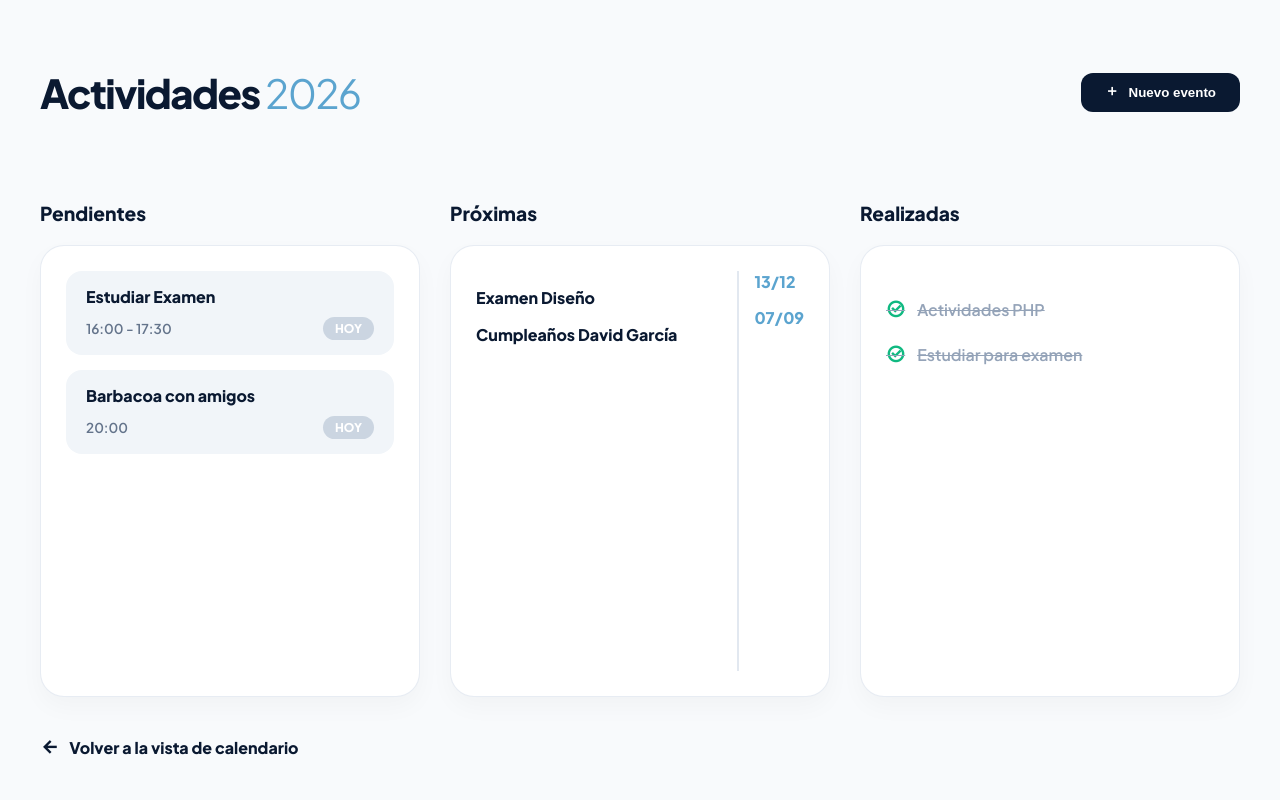
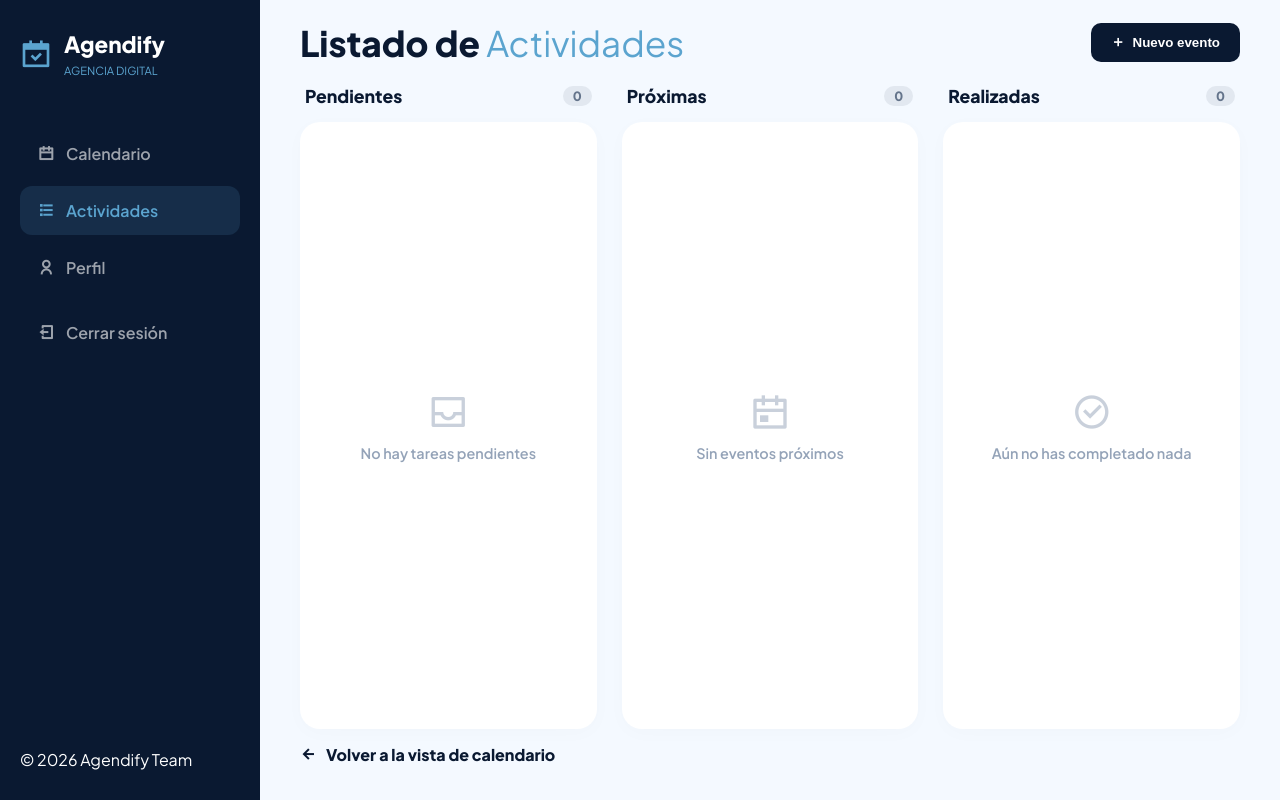
Before and after one commit to inevalenovruizgijon/Agendify, a PHP site: page /html/actividades.html in a window 1280 px wide. Run offline with PHP 8.4, Linux system fonts and the light colour scheme.

```diff
--- a/frontend/css/actividades.css
+++ b/frontend/css/actividades.css
@@ -1,183 +1,66 @@
-/* --- CONFIGURACIÓN GENERAL --- */
-body {
-    background-color: #f8fafc;
-    font-family: 'Plus Jakarta Sans', sans-serif;
-    margin: 0;
-    color: #0a1931;
+.activities-layout {
+    display: grid;
+    grid-template-columns: repeat(3, 1fr);
+    gap: 25px;
+    flex: 1; /* Ocupa el espacio entre header y footer */
+    min-height: 0; /* Evita desbordamiento */
 }
 
-.calendar-main {
-    padding: 40px;
-    max-width: 1200px;
-    margin: 0 auto;
+.activity-column {
+    display: flex;
+    flex-direction: column;
+    gap: 15px;
 }
 
-/* --- HEADER --- */
-.calendar-header {
+.column-header {
     display: flex;
     justify-content: space-between;
     align-items: center;
-    margin-bottom: 40px;
-}
-
-.calendar-header h1 {
-    font-size: 2.5rem;
-    font-weight: 800;
-    letter-spacing: -1.5px;
-}
-
-.calendar-header h1 span {
-    color: #5ba4cf;
-    font-weight: 400;
-}
-
-/* --- BOTÓN NUEVO EVENTO --- */
-.btn-add-event {
-    background: #0a1931;
-    color: white;
-    border: none;
-    padding: 12px 24px;
-    border-radius: 12px;
-    font-weight: 700;
-    display: flex;
-    align-items: center;
-    gap: 10px;
-    cursor: pointer;
-    transition: all 0.2s;
-}
-
-.btn-add-event:hover {
-    background: #162c4e;
-    transform: translateY(-2px);
-}
-
-/* --- LAYOUT DE COLUMNAS --- */
-.activities-layout {
-    display: grid;
-    grid-template-columns: repeat(3, 1fr);
-    gap: 30px;
-    margin-bottom: 40px;
+    padding: 0 5px;
 }
 
 .column-title {
-    font-size: 1.2rem;
+    font-size: 1.1rem;
     font-weight: 800;
-    margin-bottom: 20px;
-    color: #0a1931;
+    color: var(--sidebar-bg);
 }
 
-/* --- TARJETAS BLANCAS (Contenedores) --- */
-.container-white {
-    background: white;
-    border-radius: 24px;
-    padding: 25px;
-    min-height: 400px;
-    box-shadow: 0 10px 25px rgba(0, 0, 0, 0.03);
-    border: 1px solid rgba(226, 232, 240, 0.8);
+.count-badge {
+    background: #e2e8f0;
+    color: #64748b;
+    padding: 2px 10px;
+    border-radius: 20px;
+    font-size: 0.8rem;
+    font-weight: 700;
 }
 
-/* --- ITEMS DE ACTIVIDAD --- */
-.activity-item {
-    background: #f1f5f9;
-    padding: 15px 20px;
-    border-radius: 16px;
-    margin-bottom: 15px;
+.column-content {
+    flex: 1;
+    overflow-y: auto; /* Permite scroll solo dentro de la columna */
+    padding: 15px;
+    border-radius: 20px;
+    background: white;
+    box-shadow: 0 4px 20px rgba(0,0,0,0.02);
+}
+
+/* Estilo para cuando no hay nada */
+.empty-state {
     display: flex;
     flex-direction: column;
+    align-items: center;
+    justify-content: center;
+    height: 100%;
+    color: #94a3b8;
+    text-align: center;
     gap: 10px;
 }
 
-.activity-name {
-    font-weight: 700;
-    font-size: 1rem;
+.empty-state i {
+    font-size: 2.5rem;
+    opacity: 0.5;
 }
 
-.activity-meta {
-    display: flex;
-    justify-content: space-between;
-    align-items: center;
-}
-
-.time {
-    font-size: 0.85rem;
-    color: #64748b;
+.empty-state p {
+    font-size: 0.9rem;
     font-weight: 600;
 }
-
-/* BADGES */
-.badge {
-    padding: 4px 12px;
-    border-radius: 20px;
-    font-size: 0.75rem;
-    font-weight: 800;
-    text-transform: uppercase;
-}
-
-.badge.today {
-    background: #cbd5e1;
-    color: white;
-}
-
-/* --- COLUMNA PRÓXIMAS (Split) --- */
-.upcoming-split {
-    display: flex;
-    justify-content: space-between;
-}
-
-.upcoming-info p {
-    font-weight: 700;
-    margin-bottom: 15px;
-}
-
-.upcoming-sidebar {
-    display: flex;
-    flex-direction: column;
-    gap: 15px;
-    color: #5ba4cf;
-    font-weight: 700;
-    border-left: 2px solid #e2e8f0;
-    padding-left: 15px;
-}
-
-/* --- LISTA REALIZADAS --- */
-.done-list {
-    list-style: none;
-    padding: 0;
-}
-
-.done-list li {
-    display: flex;
-    align-items: center;
-    gap: 12px;
-    padding: 12px 0;
-    color: #94a3b8;
-    text-decoration: line-through;
-    font-weight: 600;
-}
-
-.done-list i {
-    color: #10b981; /* Verde éxito */
-    font-size: 1.2rem;
-    text-decoration: none;
-}
-
-/* --- ENLACE VOLVER (Corregido) --- */
-.view-list {
-    display: inline-flex;
-    align-items: center;
-    gap: 10px;
-    color: #0a1931;
-    text-decoration: none;
-    font-weight: 700;
-    font-size: 1rem;
-    transition: all 0.2s;
-}
-
-.view-list i {
-    font-size: 1.2rem;
-}
-
-.view-list:hover {
-    color: #5ba4cf;
-    transform: translateX(-5px);
-}
--- a/frontend/html/actividades.html
+++ b/frontend/html/actividades.html
@@ -1,82 +1,146 @@
 <!DOCTYPE html>
 <html lang="es">
-
 <head>
     <meta charset="UTF-8">
     <meta name="viewport" content="width=device-width, initial-scale=1.0">
     <title>Actividades | Agendify</title>
-    <link href="https://fonts.googleapis.com/css2?family=Plus+Jakarta+Sans:wght@400;600;800&display=swap"
-        rel="stylesheet">
+    <!-- Fuentes e Iconos -->
+    <link href="https://fonts.googleapis.com/css2?family=Plus+Jakarta+Sans:wght@400;600;800&display=swap" rel="stylesheet">
     <link href="https://cdn.jsdelivr.net/npm/remixicon@3.5.0/fonts/remixicon.css" rel="stylesheet">
+    <link rel="stylesheet" href="../css/calendar.css"> <!-- Reutilizamos el CSS base -->
     <link rel="stylesheet" href="../css/actividades.css">
 </head>
+<body class="calendar-page">
 
-<body>
+    <!-- SIDEBAR -->
+    <aside class="sidebar">
+        <div class="sidebar-logo">
+            <i class="ri-calendar-check-fill"></i>
+            <div class="logo-text">
+                <span class="brand-name">Agendify</span>
+                <span class="brand-sub">Agencia Digital</span>
+            </div>
+        </div>
+        <nav class="sidebar-nav">
+            <a href="calendar.html" class="nav-item">
+                <i class="ri-calendar-line"></i> <span>Calendario</span>
+            </a>
+            <a href="actividades.html" class="nav-item active">
+                <i class="ri-list-check"></i> <span>Actividades</span>
+            </a>
+            <a href="#" class="nav-item">
+                <i class="ri-user-line"></i> <span>Perfil</span>
+            </a>
+            <div class="nav-divider"></div>
+            <a href="index.html" class="nav-item logout">
+                <i class="ri-logout-box-line"></i> <span>Cerrar sesión</span>
+            </a>
+        </nav>
+        <div class="sidebar-footer">
+            <p>© 2026 Agendify Team</p>
+        </div>
+    </aside>
 
+    <!-- CONTENIDO PRINCIPAL -->
     <main class="calendar-main">
         <header class="calendar-header">
             <div class="header-info">
-                <h1>Actividades <span>2026</span></h1>
+                <h1>Listado de <span>Actividades</span></h1>
             </div>
-            <button class="btn-add-event">
+            <button class="btn-add-event" id="openModalBtn">
                 <i class="ri-add-line"></i>
                 <span>Nuevo evento</span>
             </button>
         </header>
 
+        <!-- Layout de Columnas (Kanban Style) -->
         <section class="activities-layout">
+
+            <!-- Columna Pendientes -->
             <div class="activity-column">
-                <h2 class="column-title">Pendientes</h2>
-                <div class="column-content container-white">
-                    <div class="activity-item">
-                        <span class="activity-name">Estudiar Examen</span>
-                        <div class="activity-meta">
-                            <span class="time">16:00 - 17:30</span>
-                            <span class="badge today">Hoy</span>
-                        </div>
-                    </div>
-                    <div class="activity-item">
-                        <span class="activity-name">Barbacoa con amigos</span>
-                        <div class="activity-meta">
-                            <span class="time">20:00</span>
-                            <span class="badge today">Hoy</span>
-                        </div>
+                <div class="column-header">
+                    <h2 class="column-title">Pendientes</h2>
+                    <span class="count-badge" id="count-pending">0</span>
+                </div>
+                <div class="column-content container-white" id="list-pending">
+                    <!-- JS inyectará las actividades aquí -->
+                    <div class="empty-state">
+                        <i class="ri-inbox-line"></i>
+                        <p>No hay tareas pendientes</p>
                     </div>
                 </div>
             </div>
 
+            <!-- Columna Próximas -->
             <div class="activity-column">
-                <h2 class="column-title">Próximas</h2>
-                <div class="column-content container-white upcoming-split">
-                    <div class="upcoming-info">
-                        <p>Examen Diseño</p>
-                        <p>Cumpleaños David García</p>
-                    </div>
-                    <div class="upcoming-sidebar">
-                        <span>13/12</span>
-                        <span>07/09</span>
+                <div class="column-header">
+                    <h2 class="column-title">Próximas</h2>
+                    <span class="count-badge" id="count-upcoming">0</span>
+                </div>
+                <div class="column-content container-white" id="list-upcoming">
+                    <div class="empty-state">
+                        <i class="ri-calendar-event-line"></i>
+                        <p>Sin eventos próximos</p>
                     </div>
                 </div>
             </div>
 
+            <!-- Columna Realizadas -->
             <div class="activity-column">
-                <h2 class="column-title">Realizadas</h2>
-                <div class="column-content container-white">
-                    <ul class="done-list">
-                        <li><i class="ri-checkbox-circle-line"></i> Actividades PHP</li>
-                        <li><i class="ri-checkbox-circle-line"></i> Estudiar para examen</li>
-                    </ul>
+                <div class="column-header">
+                    <h2 class="column-title">Realizadas</h2>
+                    <span class="count-badge" id="count-done">0</span>
+                </div>
+                <div class="column-content container-white" id="list-done">
+                    <div class="empty-state">
+                        <i class="ri-checkbox-circle-line"></i>
+                        <p>Aún no has completado nada</p>
+                    </div>
                 </div>
             </div>
         </section>
 
         <footer class="calendar-footer">
-            <a href="#" class="view-list">
+            <a href="calendar.html" class="view-list">
                 <i class="ri-arrow-left-line"></i> Volver a la vista de calendario
             </a>
         </footer>
     </main>
 
+    <!-- MODAL NUEVO EVENTO (Mismo que en calendario) -->
+    <div class="modal-overlay" id="eventModal">
+        <div class="modal-card event-card">
+            <div class="event-modal-header">
+                <h2>Nuevo evento</h2>
+                <button class="close-modal" id="closeEventModal"><i class="ri-close-circle-line"></i></button>
+            </div>
+            <form class="event-form" id="newEventForm">
+                <div class="input-group">
+                    <label>Título *</label>
+                    <input type="text" placeholder="Nombre del evento" required>
+                </div>
+                <div class="input-row">
+                    <div class="input-group">
+                        <label>Fecha *</label>
+                        <input type="date" required>
+                    </div>
+                    <div class="input-group">
+                        <label>Hora *</label>
+                        <input type="time" required>
+                    </div>
+                </div>
+                <div class="input-group">
+                    <label>Descripción</label>
+                    <textarea placeholder="Detalles del evento..." rows="3"></textarea>
+                </div>
+                <div class="event-modal-actions">
+                    <button type="submit" class="btn-create">Crear Evento</button>
+                    <button type="button" class="btn-cancel" id="btnCancelEvent">Cancelar</button>
+                </div>
+            </form>
+        </div>
+    </div>
+
+    <script src="../js/actividades.js"></script>
 </body>
-
 </html>
```
Also changed, not shown: backend/auth/registro.php (added, +30 -0 lines), backend/config/conexion.php (added, +13 -0 lines), frontend/html/calendar.html (+6 -1 lines), frontend/html/index.html (+34 -3 lines), backend/auth/login.php (added), frontend/html/perfil.html (added).
